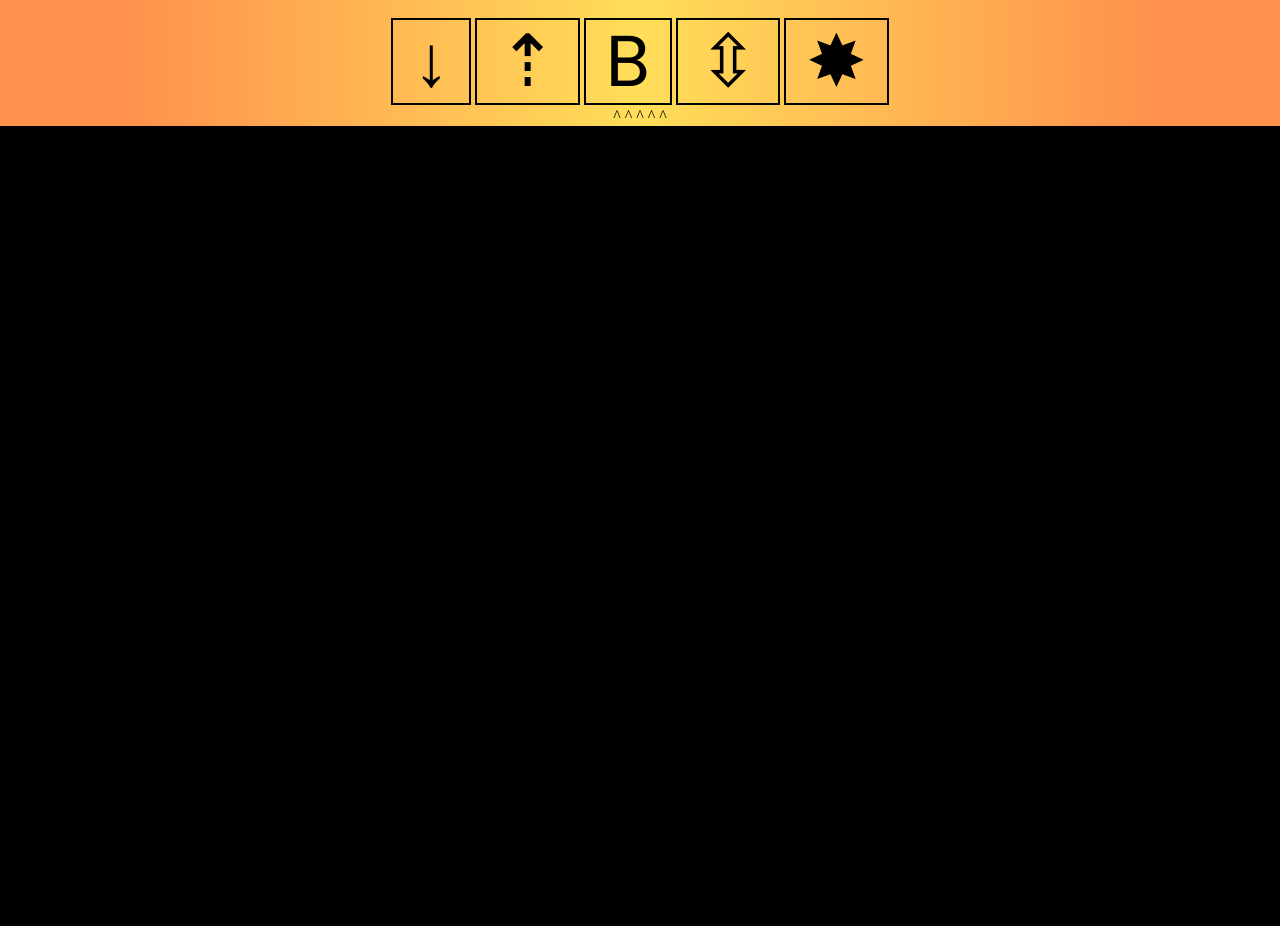
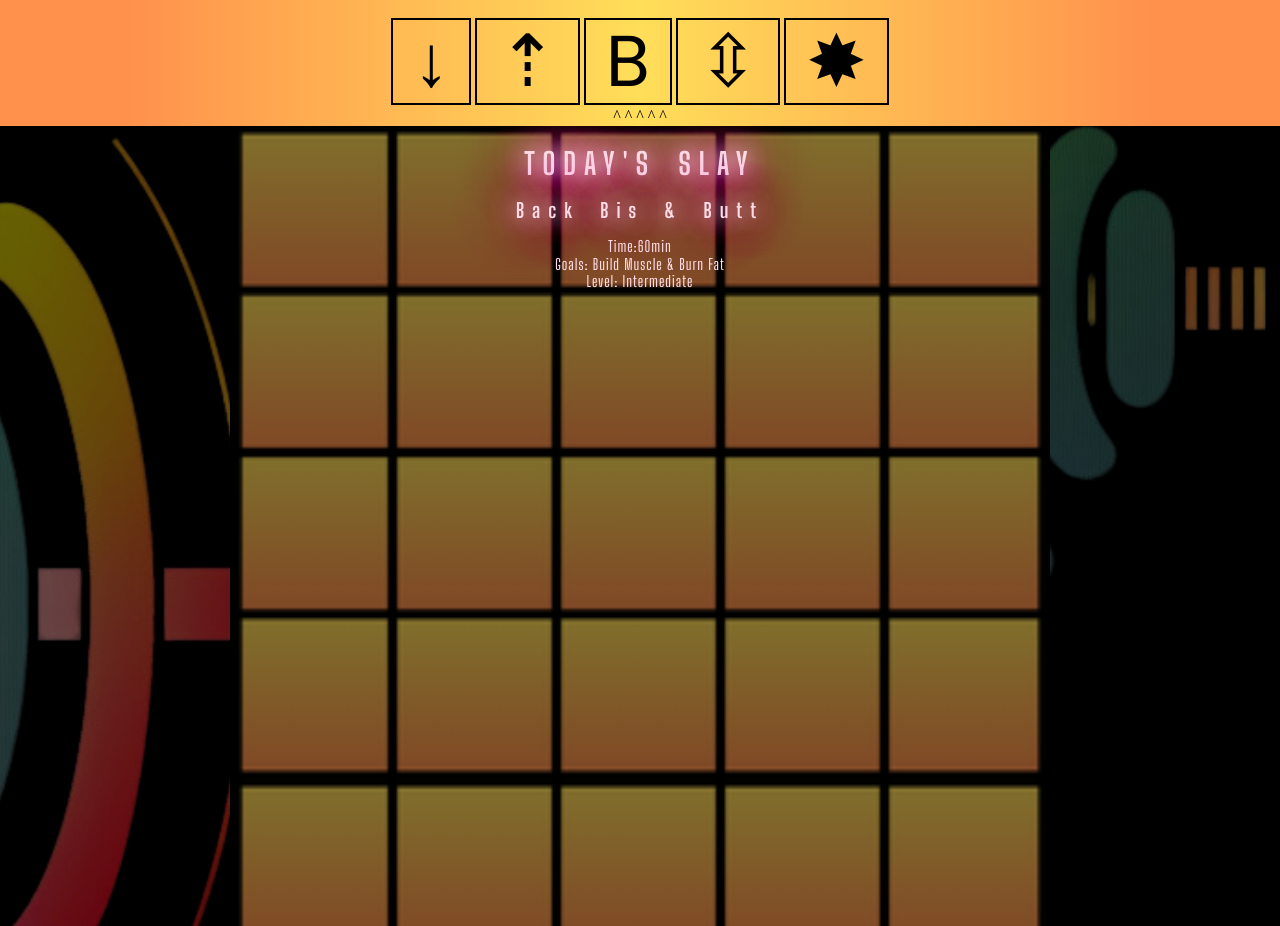
Before and after one commit to ajblankenship1/bodybeattrial, a plain HTML site: page index.html in a window 1280 px wide. Shown: the part 553-1479 px from the top of the page. Before the commit the page ends 800 px from the top, so only its background shows below. Drawn offline with Linux system fonts and the light colour scheme.

Commit message:
started on the workout section. created a 3 column layout

```diff
--- a/index.html
+++ b/index.html
@@ -3,6 +3,10 @@
 <head>
     <link rel="stylesheet" href="normalize.css">
     <link rel="stylesheet" href="main.css">
+    <link rel="stylesheet" href="styles.css">
+    <link rel="preconnect" href="https://fonts.googleapis.com">
+    <link rel="preconnect" href="https://fonts.gstatic.com" crossorigin>
+    <link href="https://fonts.googleapis.com/css2?family=Big+Shoulders+Display:wght@100..900&family=Poppins:ital,wght@0,100;0,200;0,300;0,400;0,500;0,600;0,700;0,800;0,900;1,100;1,200;1,300;1,400;1,500;1,600;1,700;1,800;1,900&display=swap" rel="stylesheet">
     <meta charset="UTF-8">
     <meta name="viewport" content="width=device-width, initial-scale=1.0">
     <title>Body Beat</title>
@@ -54,15 +58,15 @@
                     <div class="definition-item">
                        <div class="combo">
                             <div class="sym-box">↓</div>
-                            <p class="def-box">Moving away from the starting position in a fluid manner </p>
+                            <p class="def-box">Moving down in space away from the starting position in a fluid manner </p>
                         </div>
                         <div class="combo">
                             <div class="sym-box">⇣</div>
-                            <p class="def-box">Moving away from the starting position in a sharp manner </p>
+                            <p class="def-box">Moving down in space away from the starting position in a sharp manner </p>
                         </div>
                         <div class="combo">
                             <div class="sym-box">↑</div>
-                            <p class="def-box">Moving toward from the starting position in a fluid manner </p>
+                            <p class="def-box">Moving moving up in space toward from the starting position in a fluid manner </p>
                         </div>
                         <div class="combo">
                             <div class="sym-box">⇡</div>
@@ -138,6 +142,19 @@
                     </div>
                 </div>
          </section>
+         <div id="flexbox">
+            <div id="left-bar"> </div>
+            <div id="center-column">
+                <h1 class="glow" >TODAY'S SLAY</h1>
+                <h2 class="glow">Back Bis & Butt</h2>
+                <div class="workout-info">
+                    <div>Time:60min</div>
+                    <div> Goals: Build Muscle & Burn Fat</div>
+                    <div> Level: Intermediate</div>
+                </div>
+            </div>
+            <div id="right-bar"></div>
+       </div>
     </main>
     <script src="app.js"></script>
 </body>
--- a/main.css
+++ b/main.css
@@ -252,7 +252,63 @@ margin-bottom: 10px;
     max-width: 700px;
     width: 100%;
     margin: auto;
+}
 
+#center-column h1{
+    font-size: 30px;
+    margin-bottom: 2px;
+}
+#center-column h2 {
+    font-size: 20px;
+}
+.glow {
+    font-family: "Big Shoulders Display", sans-serif;
+    font-weight: 700;
+    font-style: normal;
+    text-align: center;
+    animation: glow 1s ease-in-out infinite alternate;
+    color: #ffdbe5;
+    letter-spacing: 8px;
+    word-spacing: 8px;
+}
+.workout-info{
+    letter-spacing: 1px;
+    font-family: "Big Shoulders Display", sans-serif;
+    font-weight: 500;
+    font-style: normal;
+    text-align: center;
+    color: #ffdbe5;
+    font-size: 15px;
+}
+
+
+#flexbox{
+    display: flex;
+    justify-content: space-between;
+    height: 800px;
+}
+#left-bar{
+    display: flex;
+    background-image: url('./assets/part-big-left.png');
+    width: 18%;
+    justify-content: center;
+    background-position-x: center ;
+}
+
+#center-column{
+    display: flex;
+    flex-direction: column;
+    align-items: center;
+    background-image: url(./assets/back-blocks.png);
+    background-size: contain;
+    background-repeat: repeat-y;
+    width: 64%;
+    min-width: 280px;
+}
+#right-bar{
+    background-image: url('./assets/part-big-right.png');
+    width: 18%;
+    background-position-x: right;
 }
 
 
@@ -285,3 +341,13 @@ margin-bottom: 10px;
         padding: 0 20px;
     }
 }
+
+@-webkit-keyframes glow {
+    from {
+      text-shadow: 0 0 10px #fff, 0 0 20px #fff, 0 0 30px #e60073, 0 0 40px #e60073, 0 0 50px #e60073, 0 0 60px #e60073, 0 0 70px #e60073;
+    }
+
+    to {
+      text-shadow: 0 0 20px #fff, 0 0 30px #ff4da6, 0 0 40px #ff4da6, 0 0 50px #ff4da6, 0 0 60px #ff4da6, 0 0 70px #ff4da6, 0 0 80px #ff4da6;
+    }
+}
```
Also changed, not shown: assets/back-blocks.png (added), assets/part-big-left.png (added), assets/part-big-right.png (added).
